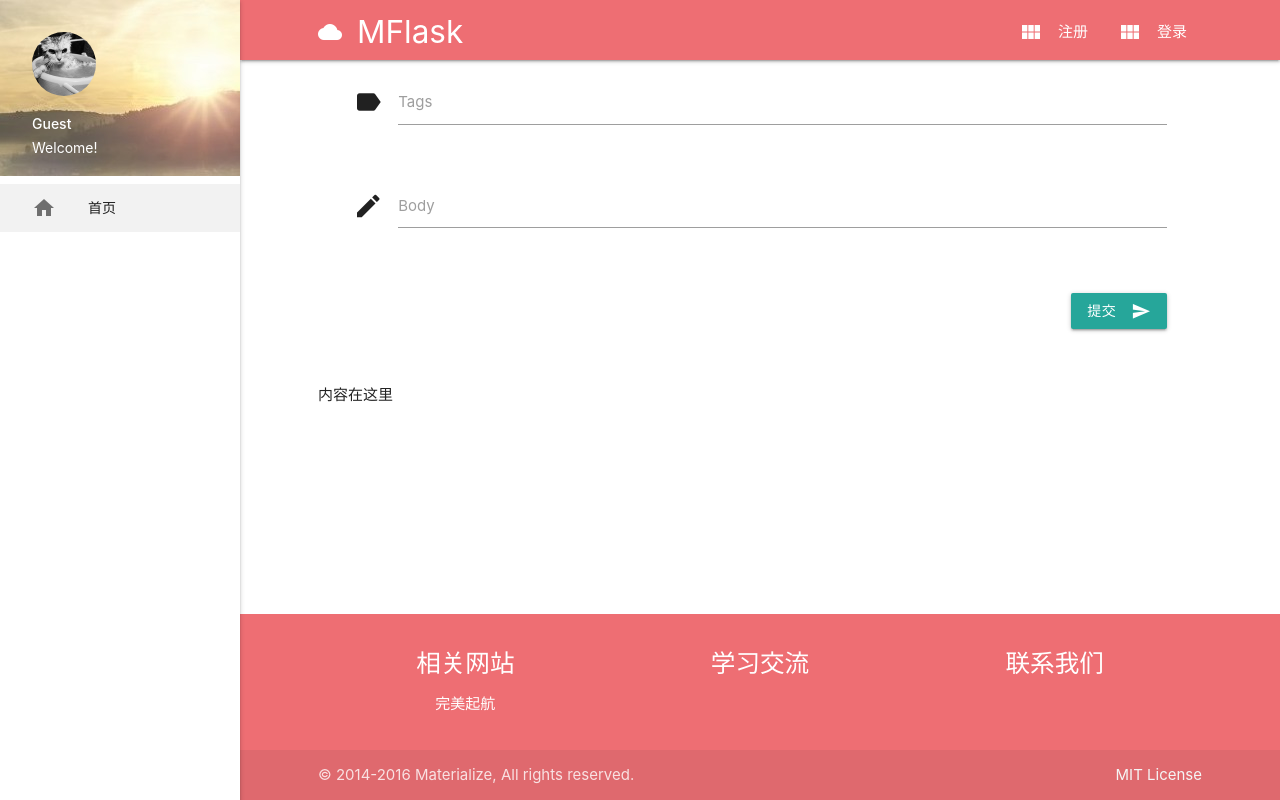
After one commit to YangBin1729/MaterializedFlaskBlog, a Flask app: template app/templates/test.html in a window 1280 px wide. The commit adds this page. Run offline with Flask 2, Linux system fonts and the light colour scheme; the template is opened without the code that fills it: most values are stand-ins (such as "Sample title", 1, 10 or a date in 2020); form fields are guessed from the names that the template uses; some libraries are stand-ins or nearby versions.

```diff
--- a/app/templates/_comment.html
+++ b/app/templates/_comment.html
@@ -11,7 +11,7 @@
         </div>
         <div class="comment-date">
             {{ moment(comment.timestamp).fromNow() }}
-            <a class="btn-flat btn-small delete-comment right" data-href="">
+            <a class="btn-flat btn-small delete-comment right" data-href="{{ url_for('.delete_comment', id=comment.id) }}">
             <i class="material-icons">delete</i>
             </a>
         </div>
--- a/app/templates/_post.html
+++ b/app/templates/_post.html
@@ -40,7 +40,7 @@
             {% endif %}
 
             <a class="waves-effect waves-teal btn-small btn-flat right" href="{{ url_for('.post', id=post.id) }}#comments">
-                <i class="material-icons" id="collect-btn"  style="font-size: 18px">comment</i>
+                <i class="material-icons" id="collect-btn">comment</i>
                 <span class="comment-num">{{ post.comments.count() }}</span>
             </a>
             {% if current_user.is_authenticated %}
--- /dev/null
+++ b/app/templates/test.html
@@ -0,0 +1,58 @@
+{% extends "base.html" %}
+{% import "_macros.html" as macros %}
+
+{% block title %}MaterializedFlask{% endblock %}
+
+{% block content %}
+<main>
+
+    <div class="container">
+        <div class="row">
+            <form class="test_form" method="POST">
+                {{ form.hidden_tag() }}
+                <div class="row">
+                    <div class="input-field col s12">
+                        <i class="material-icons prefix">label</i>
+                        {{ form.tags(class="materialize-textarea") }}
+                        {{ form.tags.label }}
+                        {% for error in form.tags.errors %}
+                        <p>{{ error }}</p>
+                        {% endfor %}
+                    </div>
+                </div>
+                <div class="row">
+                    <div class="input-field col s12">
+                        <i class="material-icons prefix">edit</i>
+                        {{ form.body(class="materialize-textarea") }}
+                        {{ form.body.label }}
+                        {% for error in form.body.errors %}
+                        <p>{{ error }}</p>
+                        {% endfor %}
+                    </div>
+                </div>
+                <div class="row right">
+                    <div class="input-field col s12">
+                        <button class="btn waves-effect waves-light" type="submit" name="action">
+                            提交<i class="material-icons right">send</i>
+                        </button>
+                    </div>
+                </div>
+            </form>
+        </div>
+    </div>
+    <div class="container">
+        <div class="row contents">
+            <p>内容在这里</p>
+        </div>
+    </div>
+
+
+
+</main>
+{% endblock %}
+
+
+{% block scripts %}
+{{ super() }}
+{{ pagedown.include_pagedown() }}
+{% endblock %}
```
Also changed, not shown: app/main/views.py (+25 -7 lines), app/static/js/scripts.js (+35 -1 lines), app/main/forms.py (line endings or trailing spaces), data-dev.sqlite.
